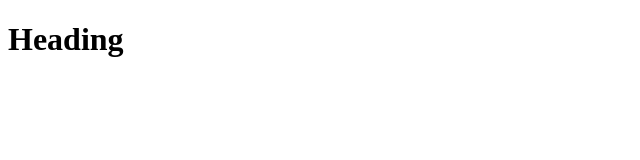
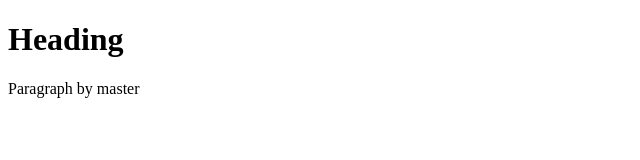
Before and after one commit to pohekarmahesh/git-assignment, a plain HTML site: page index.html in a window 1280 px wide. Shown: the whole page, without its empty margins (0-640 px from the left). Drawn offline with Linux system fonts and the light colour scheme.

Commit message:
Master adds paragraph

```diff
--- a/index.html
+++ b/index.html
@@ -7,5 +7,6 @@
 </head>
 <body>
     <h1>Heading</h1>
+    <p>Paragraph by master</p>
 </body>
 </html>
```
